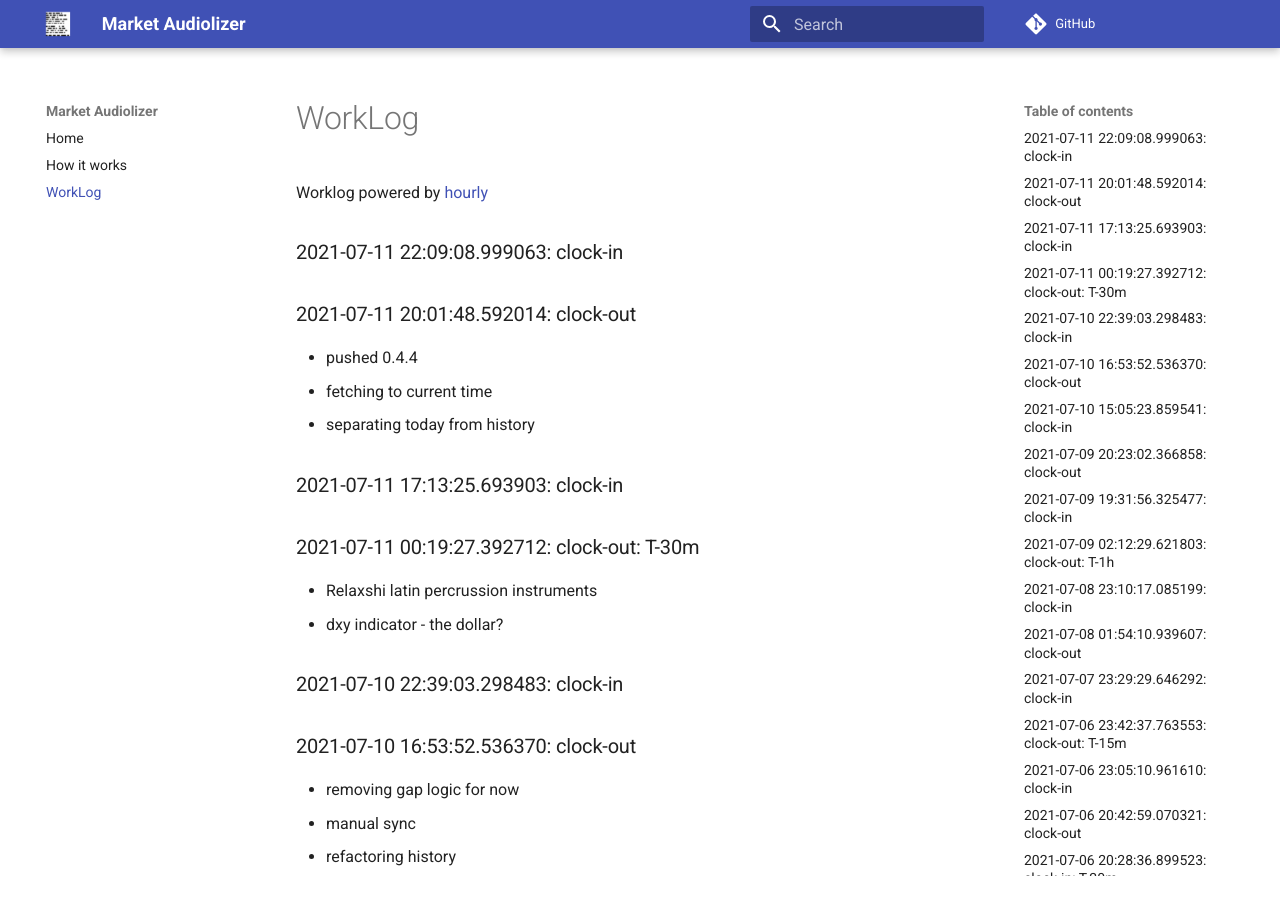
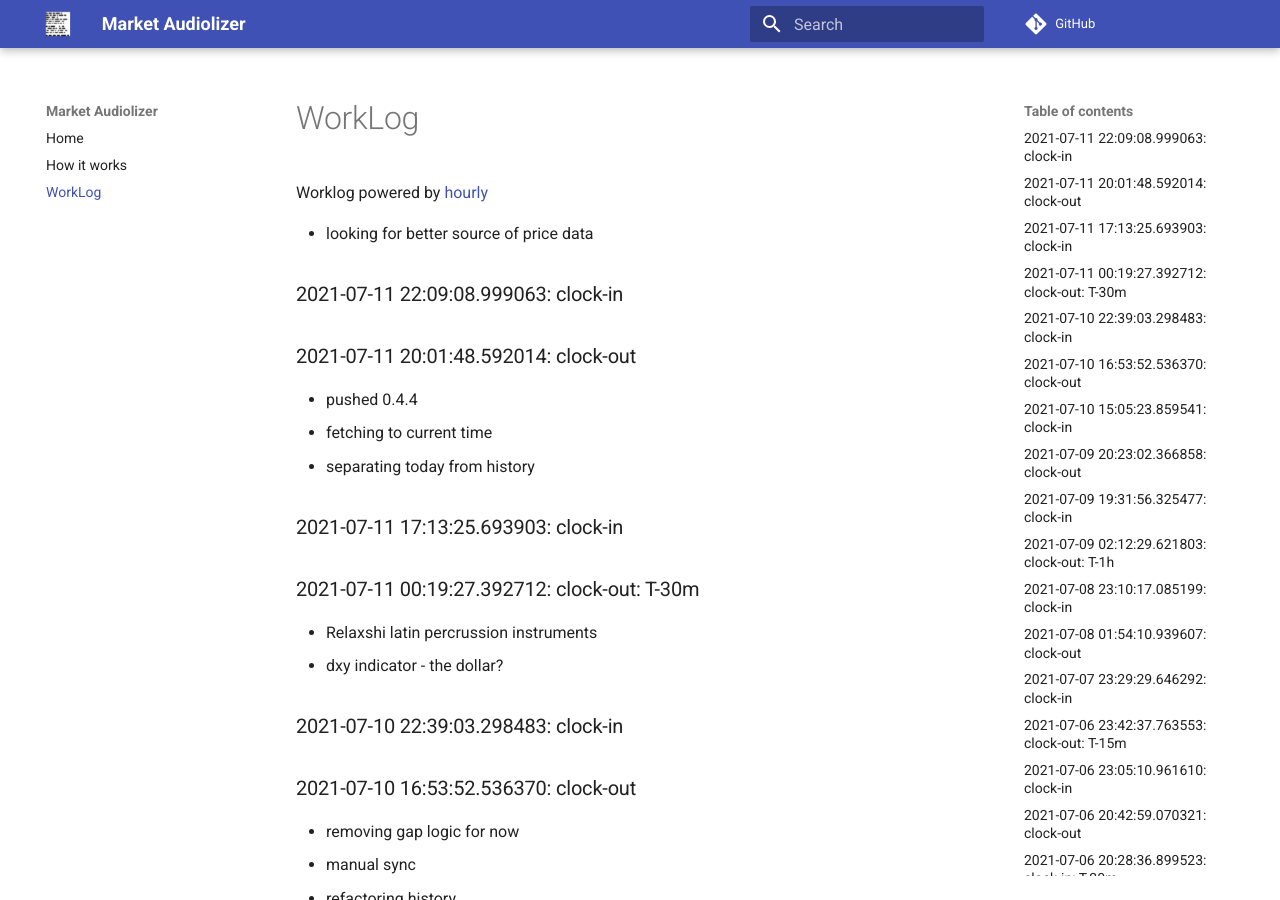
Before and after one commit to asherp/audiolizer, an MkDocs documentation site: the page built from docs/WorkLog.md, in a window 1280 px wide and 900 px high. Built offline with MkDocs 1.6.1 and Material for MkDocs 9.7.7, drawn with Linux system fonts in a browser that asks for light colours; comment, search, counter and statistics services are not loaded.

Commit message:
looking for better source of price data

```diff
--- a/WorkLog.md
+++ b/WorkLog.md
@@ -1,3 +1,4 @@
+* looking for better source of price data
 
 ### 2021-07-11 22:09:08.999063: clock-in
 
```
